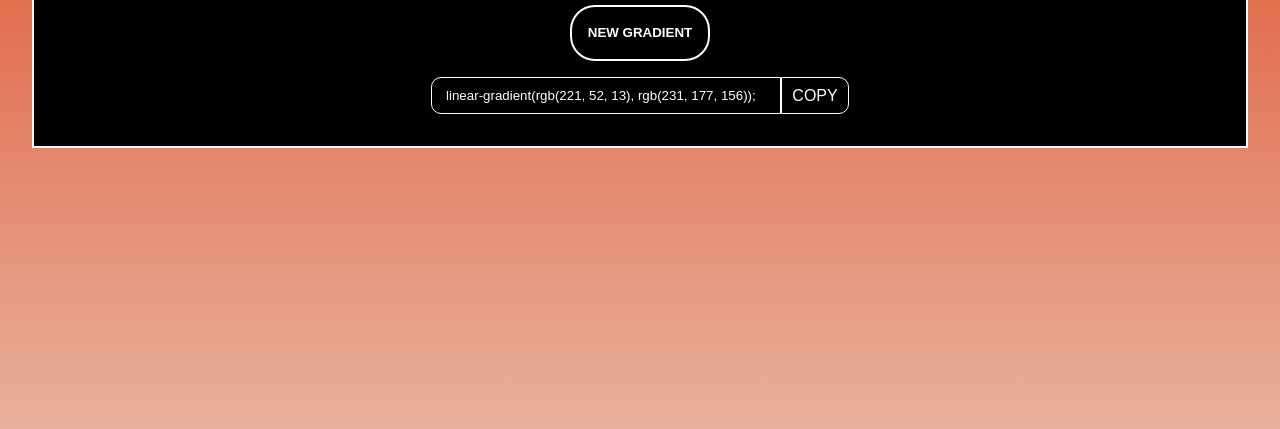
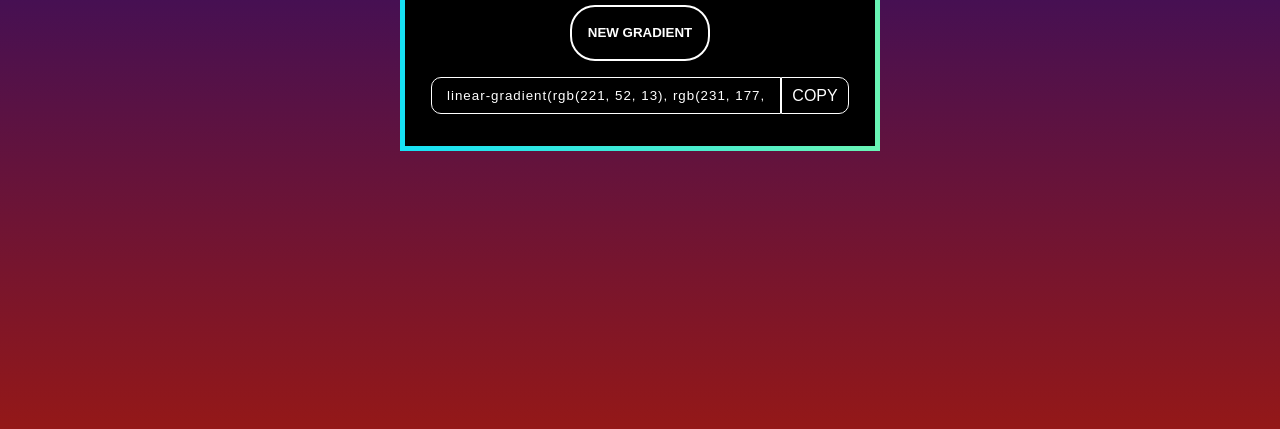
Before and after one commit to IrfanEzani/ColorChanger, a plain HTML site: page index.html in a window 1280 px wide. Shown: the part 371-800 px from the top of the page. Drawn offline with Linux system fonts and the light colour scheme.

Commit message:
gradient effect

```diff
--- a/style.css
+++ b/style.css
@@ -20,23 +20,24 @@ body {
   display: flex;
   justify-content: center;
   align-items: center;
-  background: linear-gradient(rgb(221, 52, 13), rgb(231, 177, 156));
+  background: linear-gradient(rgb(3, 9, 133), rgb(148, 24, 24));
 }
 
 .text {
   background: black;
-  border: 2px solid white;
   color: white;
   height: auto;
-  width: 100vw;
+  width: auto;
   padding: 1rem;
   margin: 1rem;
   display: flex;
   flex-direction:column;
   justify-content: center;
   align-items: center;
-  border-color: linear-gradient(rgb(108, 228, 198), rgb(158, 59, 123))
-
+  border: 10px solid;
+  border-image-slice: 1;
+  border-width: 5px;
+   border-image-source: linear-gradient(to left, #69f4b5, #17e1f5);
 }
 
 h1 {
@@ -95,6 +96,7 @@ line-height: 20px;
   text-transform: none;
   background: none;
   color: white;
+  letter-spacing: 1px;
   font-family: 'Oswald', sans-serif;
   box-shadow: inset 0 0 20px rgba(255, 255, 255, 0);
   outline-color: rgba(255, 255, 255, .5);
```
